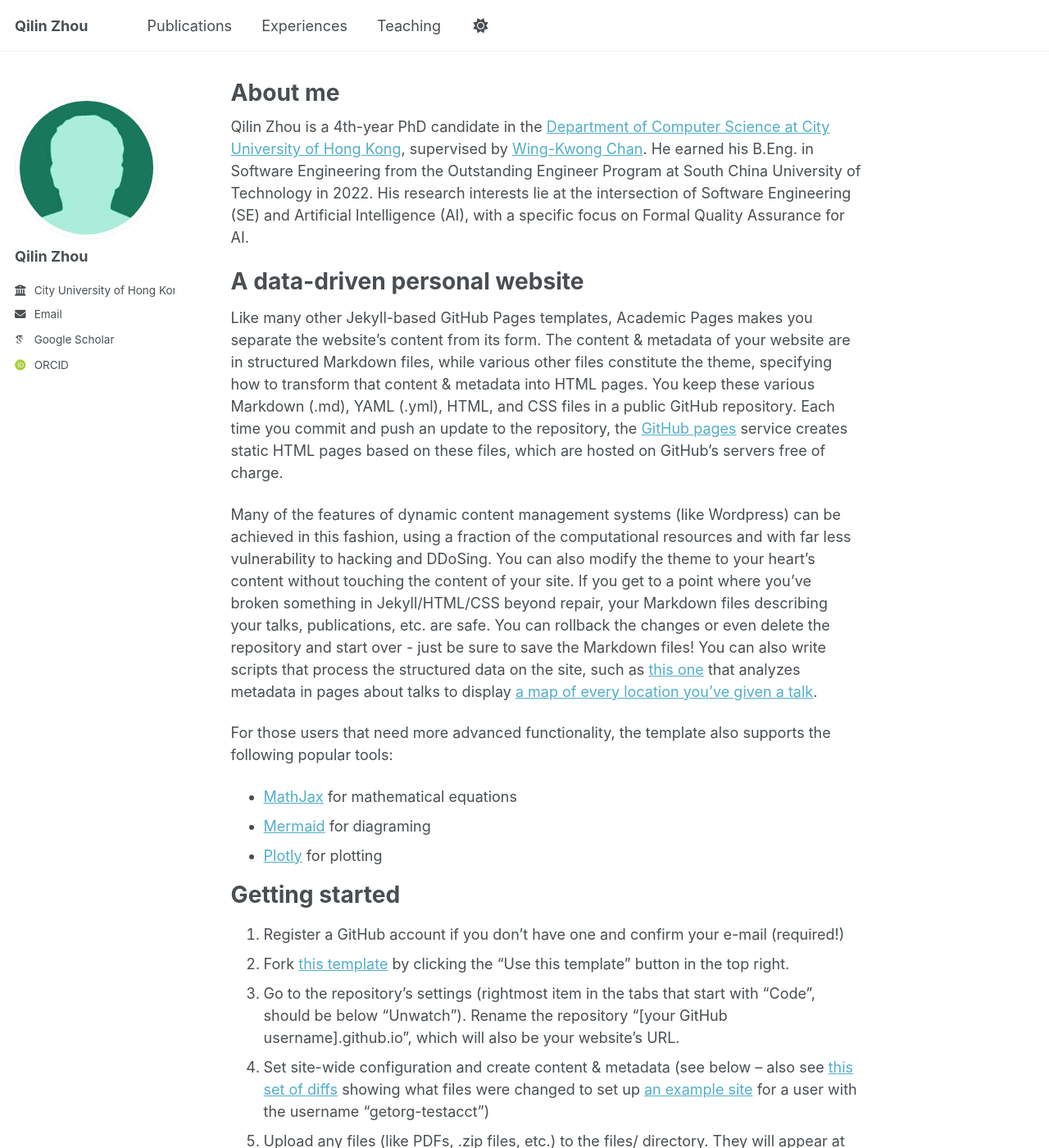
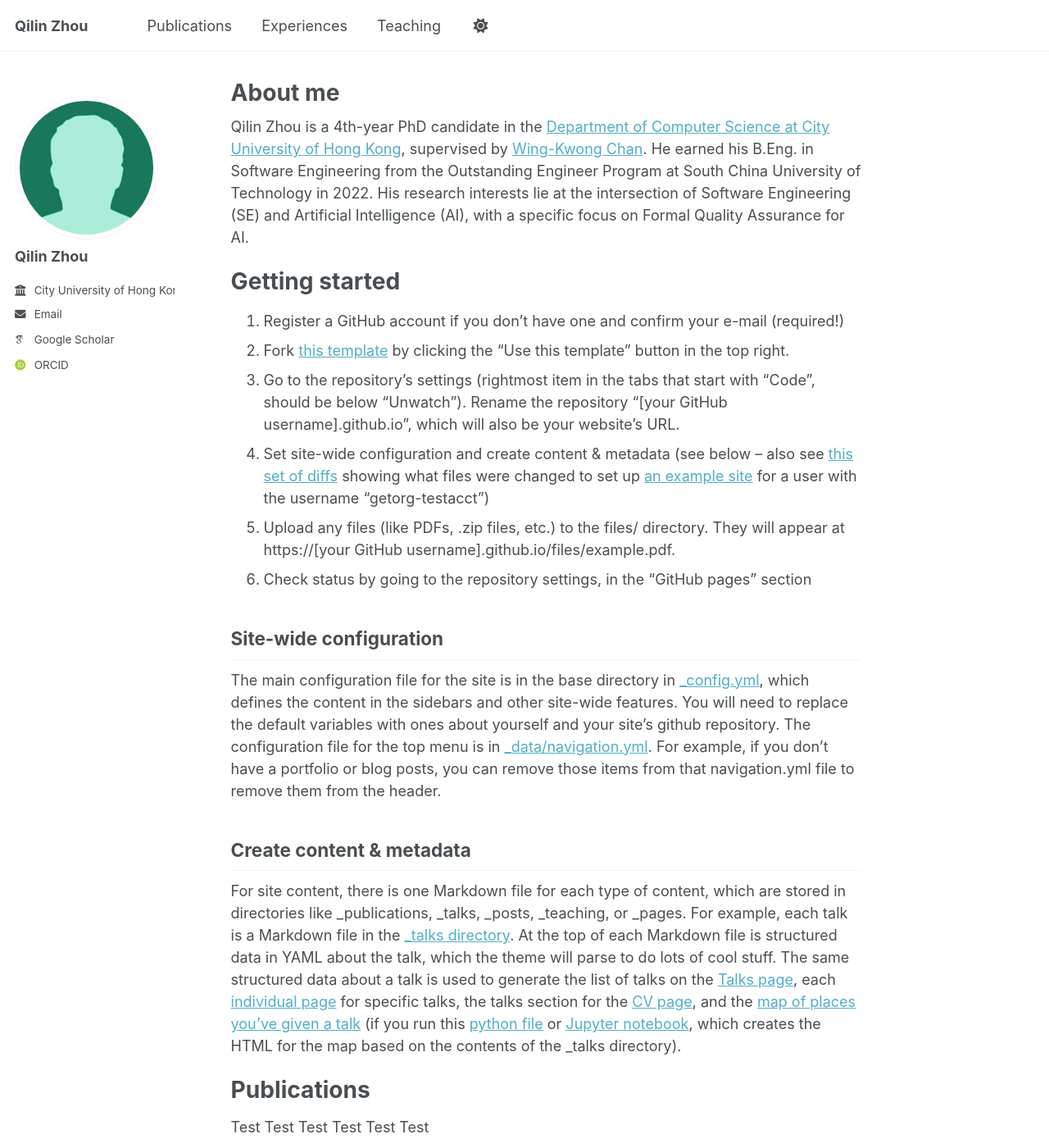
Before and after one commit to qilin-zhou/qilin-zhou.github.io, a Jekyll site: the page built from _pages/about.md, in a window 1280 px wide and 1400 px high. Shown: the whole window at 82% size. Built offline with Jekyll 4.4.1, drawn with Linux system fonts in a browser that asks for light colours; some web fonts are replaced; a script bundle is joined from its source files by our own code; library files that are not in the unit come from our copies.

Commit message:
Update about.md

```diff
--- a/_pages/about.md
+++ b/_pages/about.md
@@ -8,16 +8,6 @@
 ---
 Qilin Zhou is a 4th-year PhD candidate in the [Department of Computer Science at City University of Hong Kong](https://www.cs.cityu.edu.hk/), supervised by [Wing-Kwong Chan](https://www.cs.cityu.edu.hk/~wkchan/). He earned his B.Eng. in Software Engineering from the Outstanding Engineer Program at South China University of Technology in 2022. His research interests lie at the intersection of Software Engineering (SE) and Artificial Intelligence (AI), with a specific focus on Formal Quality Assurance for AI.
 
-A data-driven personal website
-======
-Like many other Jekyll-based GitHub Pages templates, Academic Pages makes you separate the website's content from its form. The content & metadata of your website are in structured Markdown files, while various other files constitute the theme, specifying how to transform that content & metadata into HTML pages. You keep these various Markdown (.md), YAML (.yml), HTML, and CSS files in a public GitHub repository. Each time you commit and push an update to the repository, the [GitHub pages](https://pages.github.com/) service creates static HTML pages based on these files, which are hosted on GitHub's servers free of charge.
-
-Many of the features of dynamic content management systems (like Wordpress) can be achieved in this fashion, using a fraction of the computational resources and with far less vulnerability to hacking and DDoSing. You can also modify the theme to your heart's content without touching the content of your site. If you get to a point where you've broken something in Jekyll/HTML/CSS beyond repair, your Markdown files describing your talks, publications, etc. are safe. You can rollback the changes or even delete the repository and start over - just be sure to save the Markdown files! You can also write scripts that process the structured data on the site, such as [this one](https://github.com/academicpages/academicpages.github.io/blob/master/talkmap.ipynb) that analyzes metadata in pages about talks to display [a map of every location you've given a talk](https://academicpages.github.io/talkmap.html).
-
-For those users that need more advanced functionality, the template also supports the following popular tools:
-- [MathJax](https://www.mathjax.org/) for mathematical equations
-- [Mermaid](https://mermaid.js.org/) for diagraming
-- [Plotly](https://plotly.com/javascript/) for plotting
 
 Getting started
 ======
@@ -36,6 +26,15 @@
 ------
 For site content, there is one Markdown file for each type of content, which are stored in directories like _publications, _talks, _posts, _teaching, or _pages. For example, each talk is a Markdown file in the [_talks directory](https://github.com/academicpages/academicpages.github.io/tree/master/_talks). At the top of each Markdown file is structured data in YAML about the talk, which the theme will parse to do lots of cool stuff. The same structured data about a talk is used to generate the list of talks on the [Talks page](https://academicpages.github.io/talks), each [individual page](https://academicpages.github.io/talks/2012-03-01-talk-1) for specific talks, the talks section for the [CV page](https://academicpages.github.io/cv), and the [map of places you've given a talk](https://academicpages.github.io/talkmap.html) (if you run this [python file](https://github.com/academicpages/academicpages.github.io/blob/master/talkmap.py) or [Jupyter notebook](https://github.com/academicpages/academicpages.github.io/blob/master/talkmap.ipynb), which creates the HTML for the map based on the contents of the _talks directory).
 
+Publications
+======
+Test
+Test
+Test
+Test
+Test
+Test
+
 **Markdown generator**
 
 The repository includes [a set of Jupyter notebooks](https://github.com/academicpages/academicpages.github.io/tree/master/markdown_generator
```
